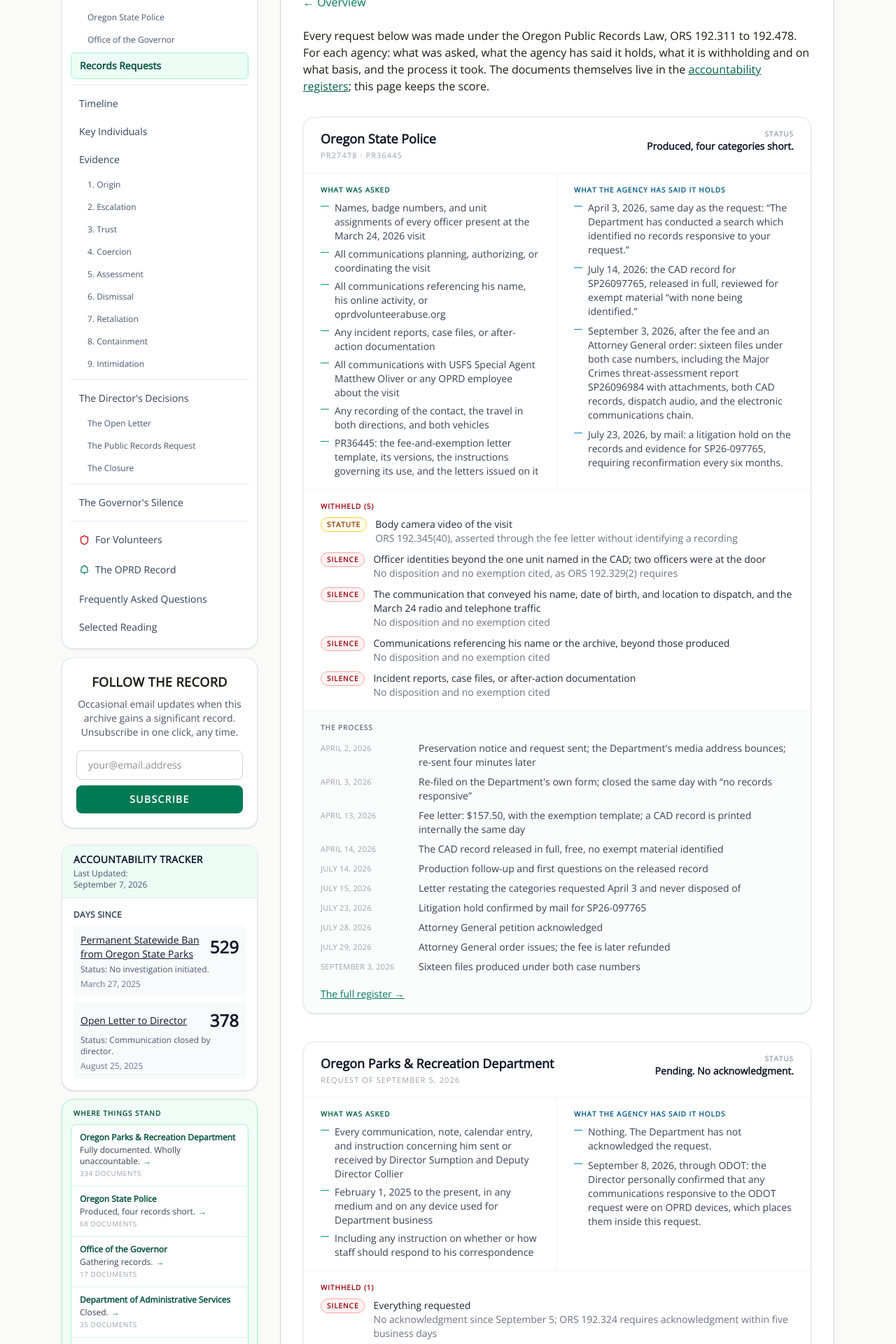
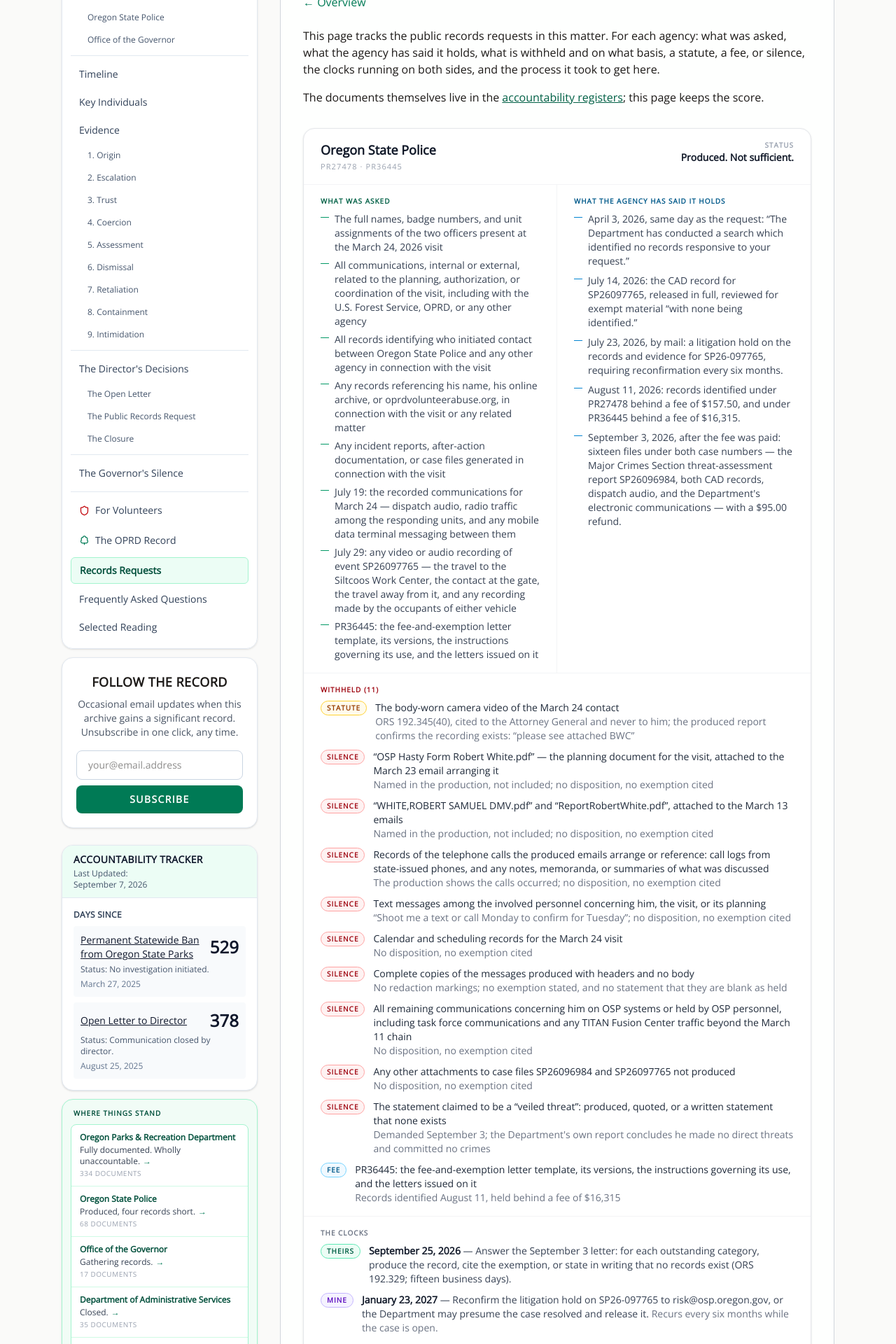
Before and after one commit to rswfire/rswfire.oprd, a Next.js app: page /records-requests in a window 1280 px wide. Shown: the part 340-2260 px from the top of the page at 70% size. Built offline with nearby package versions, Linux system fonts and the light colour scheme.

Commit message:
Records tracker: rebuild from the correspondence; clocks; plain introduction; sidebar placement

```diff
--- a/app/(archive)/records-requests/page.tsx
+++ b/app/(archive)/records-requests/page.tsx
@@ -16,12 +16,20 @@ export const metadata: Metadata = {
         "What each agency was asked for, what it claims it holds, what it is withholding and on what basis, and the process it took to get the records.",
 };
 
-function BasisChip({ basis }: { basis: "statute" | "silence" }) {
-    return basis === "statute" ? (
-        <span className="shrink-0 rounded-full border border-amber-300 bg-amber-50 px-2 py-0.5 text-[10px] font-bold uppercase tracking-widest text-amber-800">
-            Statute
-        </span>
-    ) : (
+function BasisChip({ basis }: { basis: "statute" | "fee" | "silence" }) {
+    if (basis === "statute")
+        return (
+            <span className="shrink-0 rounded-full border border-amber-300 bg-amber-50 px-2 py-0.5 text-[10px] font-bold uppercase tracking-widest text-amber-800">
+                Statute
+            </span>
+        );
+    if (basis === "fee")
+        return (
+            <span className="shrink-0 rounded-full border border-sky-300 bg-sky-50 px-2 py-0.5 text-[10px] font-bold uppercase tracking-widest text-sky-800">
+                Fee
+            </span>
+        );
+    return (
         <span className="shrink-0 rounded-full border border-red-300 bg-red-50 px-2 py-0.5 text-[10px] font-bold uppercase tracking-widest text-red-800">
             Silence
         </span>
@@ -35,12 +43,18 @@ export default function RecordsRequestsPage() {
             subtitle="ASKED. CLAIMED. WITHHELD."
             previousPage={{ href: "/", label: "Overview" }}
         >
-            <div className="mb-8 text-base">
-                Every request below was made under the Oregon Public Records Law, ORS 192.311 to 192.478.
-                For each agency: what was asked, what the agency has said it holds, what it is withholding
-                and on what basis, and the process it took. The documents themselves live in the{" "}
-                <Link href="/accountability" className="underline text-emerald-800 hover:text-emerald-600">accountability registers</Link>;
-                this page keeps the score.
+            <div className="mb-8 space-y-4 text-base">
+                <div>
+                    This page tracks the public records requests in this matter. For each agency: what
+                    was asked, what the agency has said it holds, what is withheld and on what basis,
+                    a statute, a fee, or silence, the clocks running on both sides, and the process it
+                    took to get here.
+                </div>
+                <div>
+                    The documents themselves live in the{" "}
+                    <Link href="/accountability" className="underline text-emerald-800 hover:text-emerald-600">accountability registers</Link>;
+                    this page keeps the score.
+                </div>
             </div>
 
             <div className="space-y-10">
@@ -108,6 +122,29 @@ export default function RecordsRequestsPage() {
                             )}
                         </div>
 
+                        {/* deadline clocks */}
+                        {a.deadlines.length > 0 && (
+                            <div className="border-b border-gray-100 px-5 py-4 sm:px-6">
+                                <div className="text-[10px] font-bold uppercase tracking-widest text-gray-500 mb-2">The clocks</div>
+                                <ul className="space-y-2.5">
+                                    {a.deadlines.map((dl, i) => (
+                                        <li key={i} className="flex items-start gap-3">
+                                            {dl.who === "me" ? (
+                                                <span className="shrink-0 rounded-full border border-violet-300 bg-violet-50 px-2 py-0.5 text-[10px] font-bold uppercase tracking-widest text-violet-800">Mine</span>
+                                            ) : (
+                                                <span className="shrink-0 rounded-full border border-emerald-300 bg-emerald-50 px-2 py-0.5 text-[10px] font-bold uppercase tracking-widest text-emerald-800">Theirs</span>
+                                            )}
+                                            <div className="text-sm">
+                                                <span className="font-semibold text-gray-900">{dl.date}</span>
+                                                <span className="text-gray-700"> &mdash; {dl.what}.</span>
+                                                {dl.recurs && <span className="text-gray-500"> Recurs {dl.recurs}.</span>}
+                                            </div>
+                                        </li>
+                                    ))}
+                                </ul>
+                            </div>
+                        )}
+
                         {/* process timeline */}
                         <div className="px-5 py-4 sm:px-6 bg-gray-50/60">
                             <div className="text-[10px] font-bold uppercase tracking-widest text-gray-500 mb-3">The process</div>
--- a/components/RecordsRequestsCard.tsx
+++ b/components/RecordsRequestsCard.tsx
@@ -24,6 +24,7 @@ export default function RecordsRequestsCard() {
                 {RECORDS_REQUESTS.map((a) => {
                     const silence = a.withheld.filter((w) => w.basis === "silence").length;
                     const statute = a.withheld.filter((w) => w.basis === "statute").length;
+                    const fee = a.withheld.filter((w) => w.basis === "fee").length;
                     return (
                         <Link
                             key={a.slug}
@@ -40,6 +41,11 @@ export default function RecordsRequestsCard() {
                                         {statute} by statute
                                     </span>
                                 )}
+                                {fee > 0 && (
+                                    <span className="rounded-full border border-sky-300 bg-sky-50 px-2 py-0.5 text-[10px] font-bold uppercase tracking-widest text-sky-800">
+                                        {fee} by fee
+                                    </span>
+                                )}
                                 {silence > 0 && (
                                     <span className="rounded-full border border-red-300 bg-red-50 px-2 py-0.5 text-[10px] font-bold uppercase tracking-widest text-red-800">
                                         {silence} by silence
--- a/data/recordsRequests.ts
+++ b/data/recordsRequests.ts
@@ -1,21 +1,29 @@
 // The records-request tracker: what each agency was asked for, what it
-// claims it holds, what it is withholding and on what basis (a statute, or
-// silence), and the process it took to get there. Every line here is
+// claims it holds, what it is withholding and on what basis (a statute, a
+// fee, or silence), and the process it took to get there. Every line here is
 // grounded in a register entry; the register is the source of truth and
 // this is the scoreboard.
 
-export type WithheldBasis = "statute" | "silence";
+export type WithheldBasis = "statute" | "fee" | "silence";
 
 export interface WithheldItem {
     item: string;
     basis: WithheldBasis;
-    detail: string; // the statute cited, or what the silence looks like
+    detail: string; // the statute cited, the fee demanded, or what the silence looks like
 }
 
 export interface TimelineStep {
     d: string; // ISO date
     date: string; // display date
     event: string;
+}
+
+export interface Deadline {
+    d: string; // ISO date
+    date: string; // display date
+    who: "me" | "them";
+    what: string;
+    recurs?: string; // e.g. "every six months"
 }
 
 export interface AgencyRequests {
@@ -26,6 +34,7 @@ export interface AgencyRequests {
     asked: string[];
     claims: string[]; // what the agency has said it holds, in sequence
     withheld: WithheldItem[];
+    deadlines: Deadline[];
     timeline: TimelineStep[];
 }
 
@@ -34,60 +43,108 @@ export const RECORDS_REQUESTS: AgencyRequests[] = [
         slug: "osp",
         agency: "Oregon State Police",
         refs: "PR27478 · PR36445",
-        status: "Produced, four categories short.",
+        status: "Produced. Not sufficient.",
         asked: [
-            "Names, badge numbers, and unit assignments of every officer present at the March 24, 2026 visit",
-            "All communications planning, authorizing, or coordinating the visit",
-            "All communications referencing his name, his online activity, or oprdvolunteerabuse.org",
-            "Any incident reports, case files, or after-action documentation",
-            "All communications with USFS Special Agent Matthew Oliver or any OPRD employee about the visit",
-            "Any recording of the contact, the travel in both directions, and both vehicles",
+            "The full names, badge numbers, and unit assignments of the two officers present at the March 24, 2026 visit",
+            "All communications, internal or external, related to the planning, authorization, or coordination of the visit, including with the U.S. Forest Service, OPRD, or any other agency",
+            "All records identifying who initiated contact between Oregon State Police and any other agency in connection with the visit",
+            "Any records referencing his name, his online archive, or oprdvolunteerabuse.org, in connection with the visit or any related matter",
+            "Any incident reports, after-action documentation, or case files generated in connection with the visit",
+            "July 19: the recorded communications for March 24 — dispatch audio, radio traffic among the responding units, and any mobile data terminal messaging between them",
+            "July 29: any video or audio recording of event SP26097765 — the travel to the Siltcoos Work Center, the contact at the gate, the travel away from it, and any recording made by the occupants of either vehicle",
             "PR36445: the fee-and-exemption letter template, its versions, the instructions governing its use, and the letters issued on it",
         ],
         claims: [
             "April 3, 2026, same day as the request: “The Department has conducted a search which identified no records responsive to your request.”",
             "July 14, 2026: the CAD record for SP26097765, released in full, reviewed for exempt material “with none being identified.”",
-            "September 3, 2026, after the fee and an Attorney General order: sixteen files under both case numbers, including the Major Crimes threat-assessment report SP26096984 with attachments, both CAD records, dispatch audio, and the electronic communications chain.",
             "July 23, 2026, by mail: a litigation hold on the records and evidence for SP26-097765, requiring reconfirmation every six months.",
+            "August 11, 2026: records identified under PR27478 behind a fee of $157.50, and under PR36445 behind a fee of $16,315.",
+            "September 3, 2026, after the fee was paid: sixteen files under both case numbers — the Major Crimes Section threat-assessment report SP26096984, both CAD records, dispatch audio, and the Department's electronic communications — with a $95.00 refund.",
         ],
         withheld: [
             {
-                item: "Body camera video of the visit",
+                item: "The body-worn camera video of the March 24 contact",
                 basis: "statute",
-                detail: "ORS 192.345(40), asserted through the fee letter without identifying a recording",
+                detail: "ORS 192.345(40), cited to the Attorney General and never to him; the produced report confirms the recording exists: “please see attached BWC”",
             },
             {
-                item: "Officer identities beyond the one unit named in the CAD; two officers were at the door",
+                item: "“OSP Hasty Form Robert White.pdf” — the planning document for the visit, attached to the March 23 email arranging it",
                 basis: "silence",
-                detail: "No disposition and no exemption cited, as ORS 192.329(2) requires",
+                detail: "Named in the production, not included; no disposition, no exemption cited",
             },
             {
-                item: "The communication that conveyed his name, date of birth, and location to dispatch, and the March 24 radio and telephone traffic",
+                item: "“WHITE,ROBERT SAMUEL DMV.pdf” and “ReportRobertWhite.pdf”, attached to the March 13 emails",
                 basis: "silence",
-                detail: "No disposition and no exemption cited",
+                detail: "Named in the production, not included; no disposition, no exemption cited",
             },
             {
-                item: "Communications referencing his name or the archive, beyond those produced",
+                item: "Records of the telephone calls the produced emails arrange or reference: call logs from state-issued phones, and any notes, memoranda, or summaries of what was discussed",
                 basis: "silence",
-                detail: "No disposition and no exemption cited",
+                detail: "The production shows the calls occurred; no disposition, no exemption cited",
             },
             {
-                item: "Incident reports, case files, or after-action documentation",
+                item: "Text messages among the involved personnel concerning him, the visit, or its planning",
                 basis: "silence",
-                detail: "No disposition and no exemption cited",
+                detail: "“Shoot me a text or call Monday to confirm for Tuesday”; no disposition, no exemption cited",
+            },
+            {
+                item: "Calendar and scheduling records for the March 24 visit",
+                basis: "silence",
+                detail: "No disposition, no exemption cited",
+            },
+            {
+                item: "Complete copies of the messages produced with headers and no body",
+                basis: "silence",
+                detail: "No redaction markings; no exemption stated, and no statement that they are blank as held",
+            },
+            {
+                item: "All remaining communications concerning him on OSP systems or held by OSP personnel, including task force communications and any TITAN Fusion Center traffic beyond the March 11 chain",
+                basis: "silence",
+                detail: "No disposition, no exemption cited",
+            },
+            {
+                item: "Any other attachments to case files SP26096984 and SP26097765 not produced",
+                basis: "silence",
+                detail: "No disposition, no exemption cited",
+            },
+            {
+                item: "The statement claimed to be a “veiled threat”: produced, quoted, or a written statement that none exists",
+                basis: "silence",
+                detail: "Demanded September 3; the Department's own report concludes he made no direct threats and committed no crimes",
+            },
+            {
+                item: "PR36445: the fee-and-exemption letter template, its versions, the instructions governing its use, and the letters issued on it",
+                basis: "fee",
+                detail: "Records identified August 11, held behind a fee of $16,315",
+            },
+        ],
+        deadlines: [
+            {
+                d: "2026-09-25",
+                date: "September 25, 2026",
+                who: "them",
+                what: "Answer the September 3 letter: for each outstanding category, produce the record, cite the exemption, or state in writing that no records exist (ORS 192.329; fifteen business days)",
+            },
+            {
+                d: "2027-01-23",
+                date: "January 23, 2027",
+                who: "me",
+                what: "Reconfirm the litigation hold on SP26-097765 to risk@osp.oregon.gov, or the Department may presume the case resolved and release it",
+                recurs: "every six months while the case is open",
             },
         ],
         timeline: [
             { d: "2026-04-02", date: "April 2, 2026", event: "Preservation notice and request sent; the Department's media address bounces; re-sent four minutes later" },
             { d: "2026-04-03", date: "April 3, 2026", event: "Re-filed on the Department's own form; closed the same day with “no records responsive”" },
-            { d: "2026-04-13", date: "April 13, 2026", event: "Fee letter: $157.50, with the exemption template; a CAD record is printed internally the same day" },
-            { d: "2026-04-14", date: "April 14, 2026", event: "The CAD record released in full, free, no exempt material identified" },
-            { d: "2026-07-14", date: "July 14, 2026", event: "Production follow-up and first questions on the released record" },
+            { d: "2026-04-13", date: "April 13, 2026", event: "Fee letter: $12.50, with the exemption template; a CAD record is printed internally the same day" },
+            { d: "2026-07-14", date: "July 14, 2026", event: "The CAD record released in full, free, no exempt material identified" },
             { d: "2026-07-15", date: "July 15, 2026", event: "Letter restating the categories requested April 3 and never disposed of" },
             { d: "2026-07-23", date: "July 23, 2026", event: "Litigation hold confirmed by mail for SP26-097765" },
             { d: "2026-07-28", date: "July 28, 2026", event: "Attorney General petition acknowledged" },
-            { d: "2026-07-29", date: "July 29, 2026", event: "Attorney General order issues; the fee is later refunded" },
-            { d: "2026-09-03", date: "September 3, 2026", event: "Sixteen files produced under both case numbers" },
+            { d: "2026-07-29", date: "July 29, 2026", event: "Attorney General order issues; the order reveals ORS 192.345(40) was cited for body camera video, never cited to him" },
+            { d: "2026-08-11", date: "August 11, 2026", event: "Records identified under both requests: $157.50 under PR27478, $16,315 under PR36445" },
+            { d: "2026-09-03", date: "September 3, 2026", event: "Sixteen files produced under both case numbers; $95.00 refunded" },
+            { d: "2026-09-03", date: "September 3, 2026", event: "The production reviewed and answered the same morning: not sufficient; ten categories stated as outstanding" },
         ],
     },
     {
@@ -96,19 +153,35 @@ export const RECORDS_REQUESTS: AgencyRequests[] = [
         refs: "Request of September 5, 2026",
         status: "Pending. No acknowledgment.",
         asked: [
-            "Every communication, note, calendar entry, and instruction concerning him sent or received by Director Sumption and Deputy Director Collier",
-            "February 1, 2025 to the present, in any medium and on any device used for Department business",
-            "Including any instruction on whether or how staff should respond to his correspondence",
+            "All communications concerning him sent or received by Director Lisa Sumption, in any medium, on any device or account used for Department business",
+            "The same for Deputy Director J.R. Collier, and all communications between the two of them concerning him",
+            "All notes, memoranda, summaries, calendar entries, and handwritten notes authored by either concerning him",
+            "Any record of a direction or instruction given by either concerning him, including any instruction on whether or how staff should respond to his correspondence",
+            "February 1, 2025 to the present. Two custodians only, by design.",
         ],
         claims: [
             "Nothing. The Department has not acknowledged the request.",
-            "September 8, 2026, through ODOT: the Director personally confirmed that any communications responsive to the ODOT request were on OPRD devices, which places them inside this request.",
+            "September 8, 2026, through ODOT: “We confirmed with Lisa Sumption there were no communications on ODOT devices and that any communications responsive to your request were on OPRD devices” — which places them inside this request.",
         ],
         withheld: [
             {
                 item: "Everything requested",
                 basis: "silence",
-                detail: "No acknowledgment since September 5; ORS 192.324 requires acknowledgment within five business days",
+                detail: "No acknowledgment yet; the five business days ORS 192.324 allows run through September 15",
+            },
+        ],
+        deadlines: [
+            {
+                d: "2026-09-15",
+                date: "September 15, 2026",
+                who: "them",
+                what: "Acknowledge the September 5 request: ORS 192.324 allows five business days",
+            },
+            {
+                d: "2026-09-29",
+                date: "September 29, 2026",
+                who: "them",
+                what: "Complete the request or provide a written estimated completion date: ORS 192.329(5), fifteen business days",
             },
         ],
         timeline: [
@@ -123,17 +196,26 @@ export const RECORDS_REQUESTS: AgencyRequests[] = [
         refs: "Request of September 5, 2026",
         status: "Gathering records.",
         asked: [
-            "Thirteen numbered categories covering everything the office holds",
-            "Constituent tracking and routing records for every letter sent to the office",
-            "Internal briefings, memoranda, and talking points about him or his correspondence",
-            "Communications with OPRD, OSP, DOJ, and DAS concerning him",
-            "Records of the Governor being personally informed",
-            "Campaign-adjacent communications on state systems, and records in personal accounts",
+            "All records concerning him held by the office, in any division or function",
+            "The routing and disposition of every letter he sent: tracking entries, assignment records, and any record of a decision not to respond",
+            "Internal briefings, memoranda, and talking points prepared about him, and who prepared them for whom",
+            "All communications with OPRD, OSP, DOJ, DAS, or any other agency concerning him",
+            "Any record that the Governor was personally informed, any direction given by her or her staff, and every meeting or briefing at which he was discussed",
+            "Recurring briefing documents in which he or the archive appears; campaign-adjacent communications on state systems; responsive records held in personal accounts or devices",
+            "Any record disclosing his personal information to any person or agency; all records concerning the archive, his requests, claim P195403, or the legal fund",
         ],
         claims: [
             "September 8, 2026: the office will begin gathering responsive records “to the extent records exist,” with the Government Accountability Attorney as point of contact.",
         ],
         withheld: [],
+        deadlines: [
+            {
+                d: "2026-09-29",
+                date: "September 29, 2026",
+                who: "them",
+                what: "Complete the request or provide a written estimated completion date: ORS 192.329(5), fifteen business days from the September 8 acknowledgment",
+            },
+        ],
         timeline: [
             { d: "2026-09-05", date: "September 5, 2026", event: "Request filed, native format, fee waiver on public-interest grounds, litigation hold noted under claim P195403" },
             { d: "2026-09-08", date: "September 8, 2026", event: "The office responds: gathering records; Cameron Miles, Government Accountability Attorney, copied as contact" },
--- a/lib/sections.ts
+++ b/lib/sections.ts
@@ -13,7 +13,6 @@ export const archiveSections = [
             { href: "/accountability/governor", label: "Office of the Governor" },
         ]
     },
-    { href: "/records-requests", label: "Records Requests" },
     { href: "#separator-3", label: "", separator: true },
     { href: "/timeline", label: "Timeline" },
     {
@@ -51,6 +50,7 @@ export const archiveSections = [
     { href: "#separator-7", label: "", separator: true },
     { href: "/for-volunteers", label: "For Volunteers", icon: "Shield" as const },
     { href: "/record", label: "The OPRD Record", icon: "TreeDeciduous" as const, iconClass: "text-emerald-700" },
+    { href: "/records-requests", label: "Records Requests" },
     { href: "/faq", label: "Frequently Asked Questions" },
     { href: "/reading", label: "Selected Reading" },
 ];
```
Also changed, not shown: components/AccountabilityStatus.tsx (+10 -10 lines).
